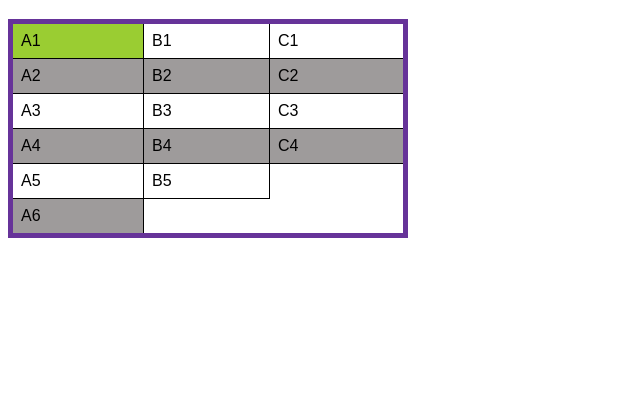
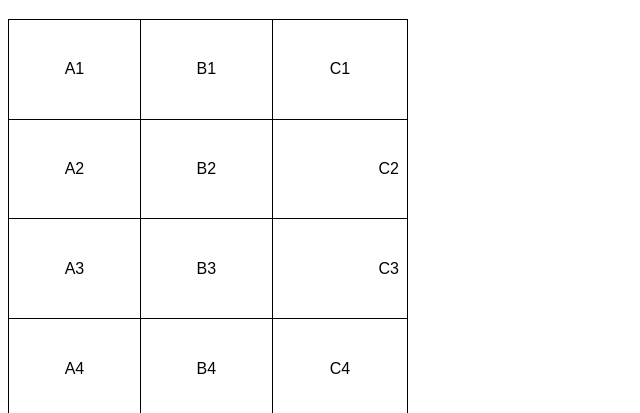
Before and after one commit to albvieiraa/html-css, a plain HTML site: page exercícios/ex023/tabela001.html in a window 1280 px wide. Shown: the part 61-474 px from the top of the page, without its empty margins (0-640 px from the left). Drawn offline with Linux system fonts and the light colour scheme.

Commit message:
alinhamento de tabelas

```diff
--- a/exercícios/ex023/tabela001.html
+++ b/exercícios/ex023/tabela001.html
@@ -11,19 +11,22 @@
         }
         table{
             width: 400px;
+            height: 400px;
             border-collapse: collapse; /*junta as linhas da tabela*/
-            border: 5px solid rebeccapurple;
+
         }
-        tr.linha {
-            background-color: rgb(158, 155, 155);
-        }
+
         td {
             border: 1px solid black;
             padding: 8px;
+            text-align: center; /* alinhamento horizontal*/
+            vertical-align: middle; /*alinhamento vertical*/
         }
-        td.dado {
-            background-color: yellowgreen;
+
+        .numero {
+            text-align: right;
         }
+
     </style>
 </head>
 <body>
@@ -37,32 +40,26 @@
     <h1>Minha primeira tabela</h1>
     <table>
         <tr> <!-- primeira linha -->
-            <td class="dado">A1</td>
+            <td>A1</td>
             <td>B1</td>
             <td>C1</td>
         </tr>
-        <tr class="linha">
+        <tr>
             <td>A2</td>
             <td>B2</td>
-            <td>C2</td>
+            <td class="numero">C2</td>
         </tr>
         <tr>
             <td>A3</td>
             <td>B3</td>
-            <td>C3</td>
+            <td class="numero">C3</td>
         </tr>
-        <tr class="linha">
+        <tr>
             <td>A4</td>
             <td>B4</td>
             <td>C4</td>
         </tr>
-        <tr>
-            <td>A5</td>
-            <td>B5</td>
-        </tr>
-        <tr class="linha">
-            <td>A6</td>
-        </tr>
+
     </table>
 
 </body>
```
